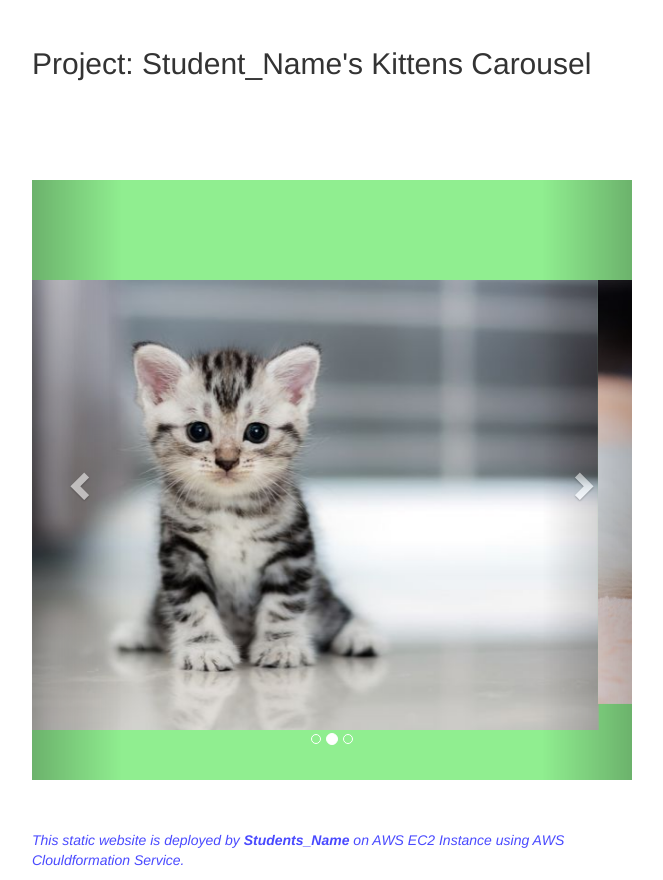
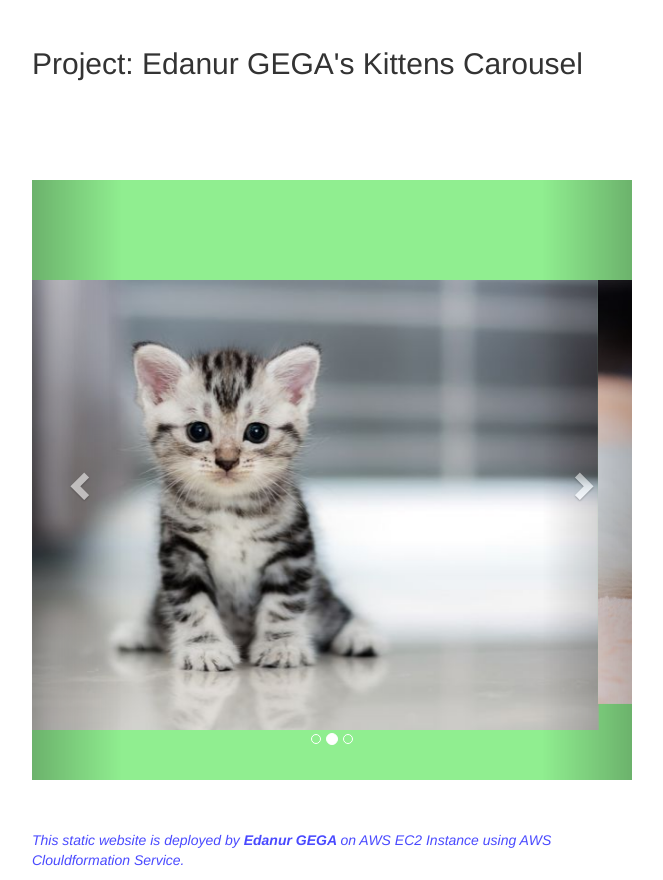
Before and after one commit to EdanurGega/project3, a plain HTML site: page static-web/edanur-gega.html in a window 1280 px wide. Shown: the part 203-1083 px from the top of the page, without its empty margins (308-971 px from the left). Drawn offline with nearby package versions, Linux system fonts and the light colour scheme.

Commit message:
Update edanur-gega.html

```diff
--- a/static-web/edanur-gega.html
+++ b/static-web/edanur-gega.html
@@ -45,7 +45,7 @@
 
   <div><img style="width:300px; height:100px" src="https://clarusway.com/wp-content/uploads/2022/12/clarusway-logo-black.png" /></div>
 
-  <h2> Project: Student_Name's Kittens Carousel</h2>
+  <h2> Project: Edanur GEGA's Kittens Carousel</h2>
 
   <div id="myCarousel" class="carousel slide" data-ride="carousel">
     <!-- Indicators -->
@@ -80,7 +80,7 @@
   </div>
 
 
-  <p class="footnote"><i>This static website is deployed by <b> Students_Name </b> on AWS EC2 Instance using AWS
+  <p class="footnote"><i>This static website is deployed by <b> Edanur GEGA </b> on AWS EC2 Instance using AWS
       Clouldformation Service.</i></p>
 </body>
 
```
